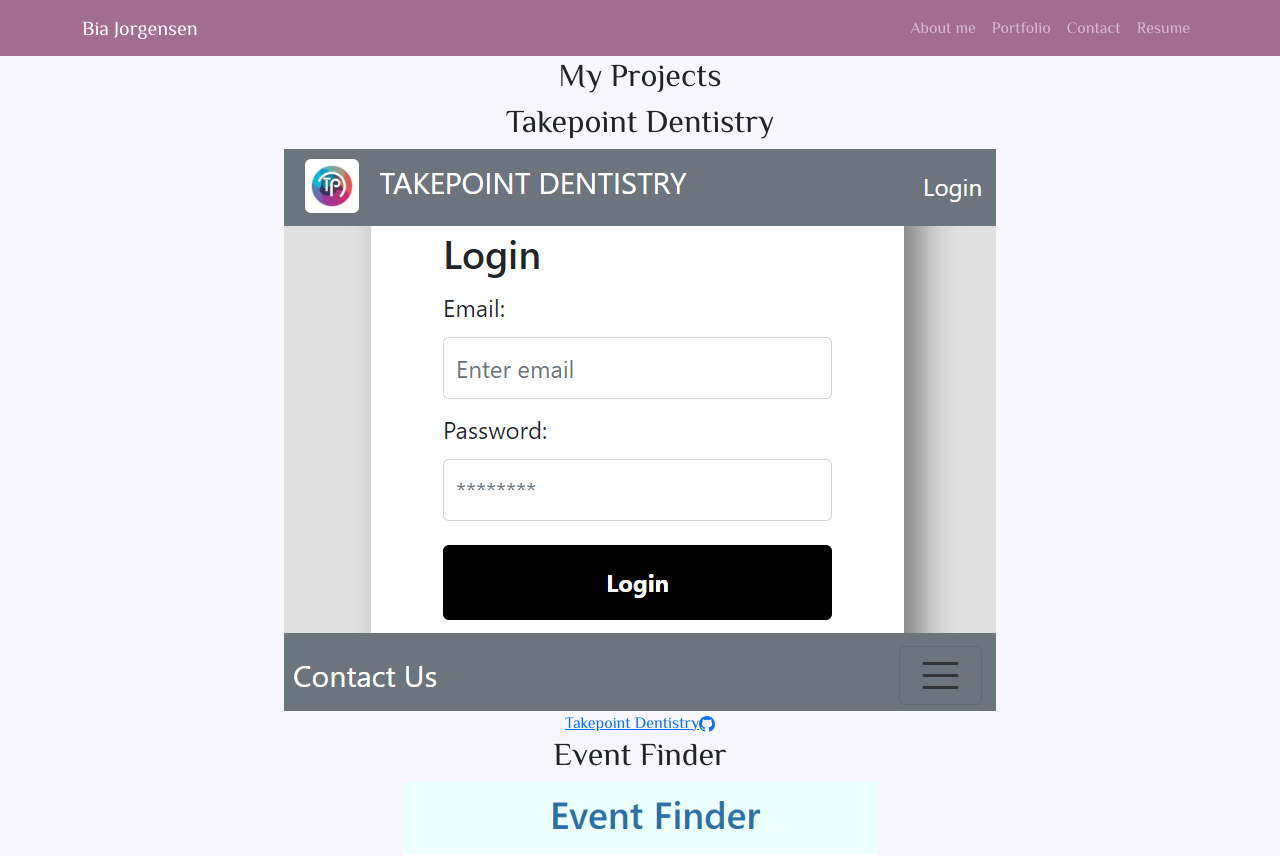
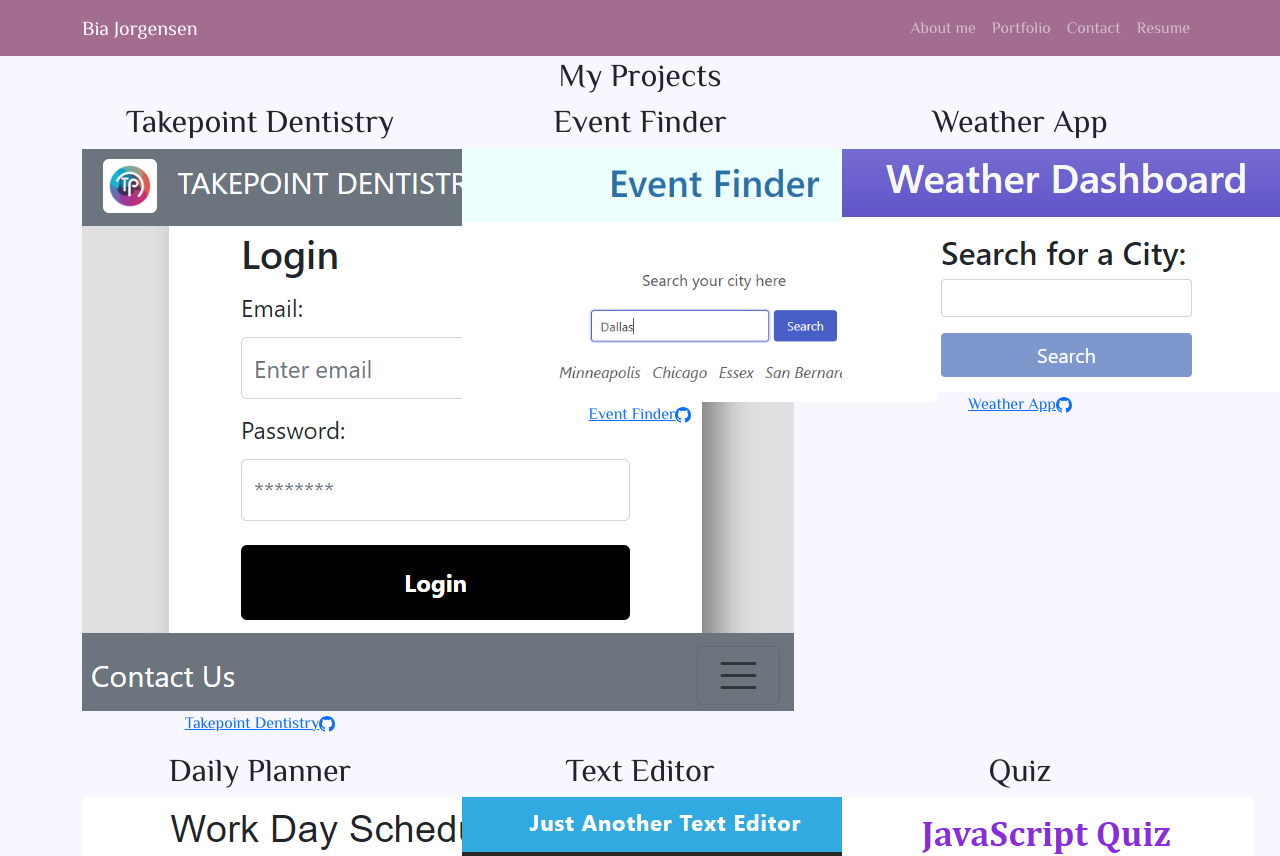
Before and after one commit to BiaJorgensen/bia-jorgensen-portfolio, a React (Create React App) app: page /portfolio in a window 1280 px wide. Shown: the top 856 px of the page. Built offline with nearby package versions, Linux system fonts and the light colour scheme.

Commit message:
Added container, row and column from react-bootstrap

```diff
--- a/src/pages/Portfolio.js
+++ b/src/pages/Portfolio.js
@@ -1,14 +1,21 @@
 import React from 'react';
 import Project from '.././components/Project'
 import { projectList } from '../helpers/ProjectList';
+import Container from 'react-bootstrap/Container';
+import Row from 'react-bootstrap/Row';
+import Col from 'react-bootstrap/Col';
 
 export default function Portfolio() {
   return (
-    <div>
+    <Container>
       <h2>My Projects</h2>
+      <Row xs={1} sm={2} md={3}>
       {projectList.map(project => (
-        <Project key={project.title} {...project} />
+        <Col key={project.title} className="mb-3">
+        <Project  {...project} />
+        </Col>
       ))}
-    </div>
+      </Row>
+    </Container>
   )
 }
```
